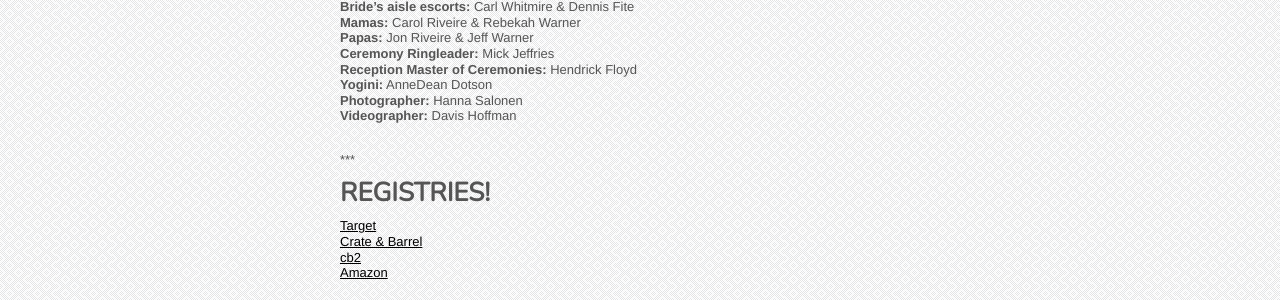
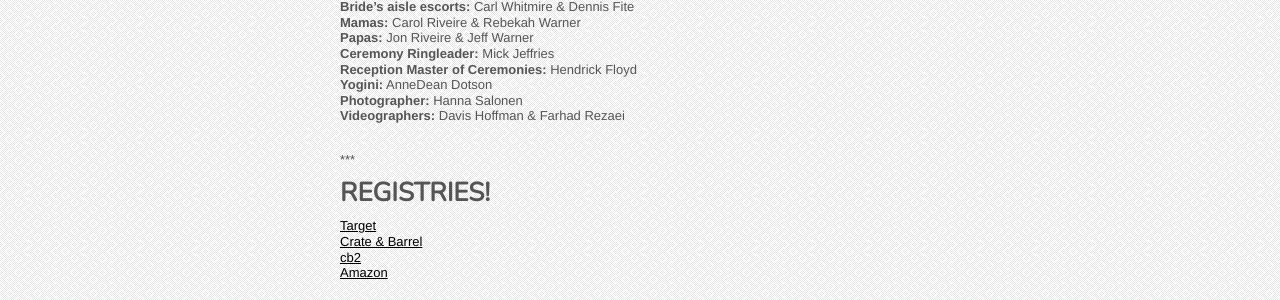
Before and after one commit to nikolaiwarner/eliandnick.com, a Jekyll site: the page built from party.md, in a window 1280 px wide. Shown: the part 1176-1476 px from the top of the page. Built offline with Jekyll 4.4.1, drawn with Linux system fonts in a browser that asks for light colours; nearby versions of some CDN libraries.

Commit message:
Update party.md

```diff
--- a/party.md
+++ b/party.md
@@ -41,7 +41,7 @@
 __Reception Master of Ceremonies:__ Hendrick Floyd
 __Yogini:__ AnneDean Dotson
 __Photographer:__ Hanna Salonen
-__Videographer:__ Davis Hoffman
+__Videographers:__ Davis Hoffman & Farhad Rezaei
 
 <br>
 ***
```
